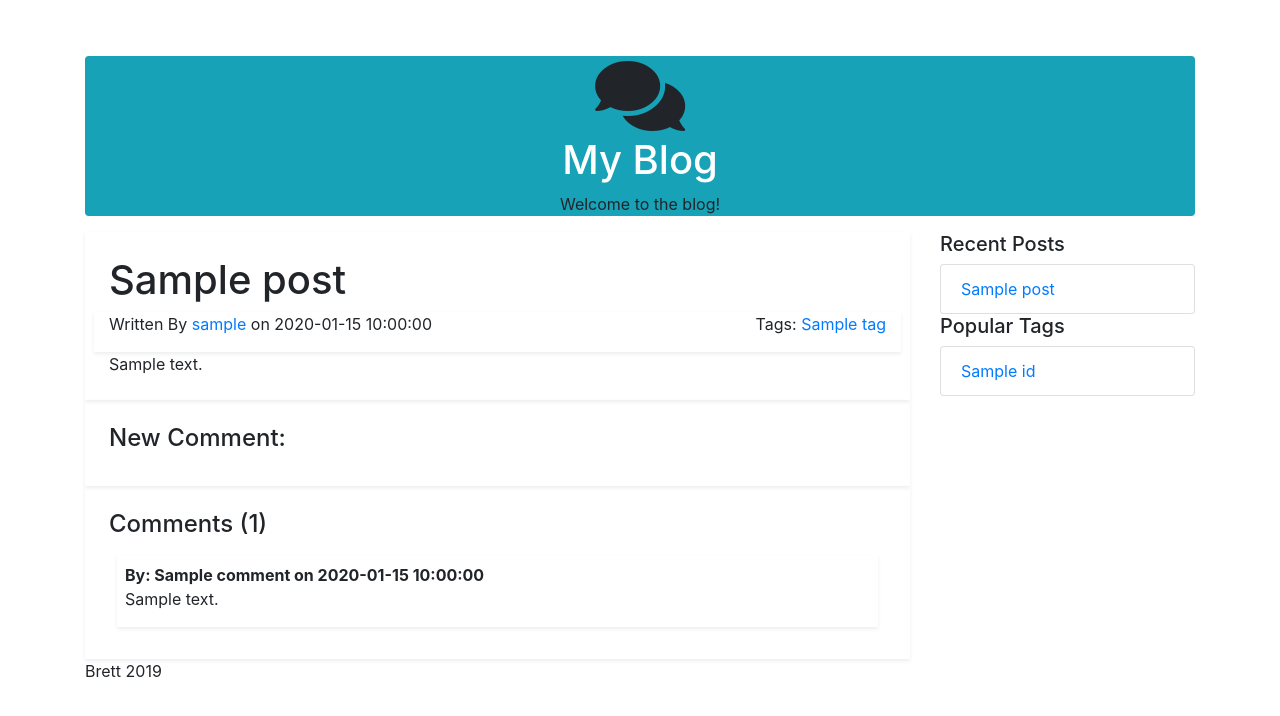
After one commit to bretjensen/masterflask, a Flask app: template templates/post.html in a window 1280 px wide. The commit adds this page. Shown: the top 716 px of the page. Run offline with Flask 2, Linux system fonts and the light colour scheme; tables that the repository leaves empty hold one stand-in row (values such as "Sample post"); the template is opened without the code that fills it: values that come from a table or form of the project are taken from there, most other values are stand-ins (such as "Sample title", 1, 10 or a date in 2020); form fields are guessed from the names that the template uses; some libraries are stand-ins or nearby versions.

Commit message:
Finish the pages

```diff
--- a/main.py
+++ b/main.py
@@ -109,6 +109,16 @@ def home(page=1):
 @app.route('/post/<int:post_id>')
 def post(post_id):
     post = Post.query.get_or_404(post_id)
+    tags = post.tags
+    recent, top_tags = sidebar_data()
+
+    return render_template(
+        'post.html',
+        post=post,
+        tags=tags,
+        recent=recent,
+        top_tags=top_tags
+    )
 
 
 @app.route('/posts_by_user/<string:username>')
@@ -125,5 +135,19 @@ def posts_by_user(username):
     top_tags=top_tags
 )
 
+@app.route('/posts_by_tag/<string:tag_name>')
+def posts_by_tag(tag_name):
+    tag = Tag.query.filter_by(title=tag_name).first_or_404()
+    posts = tag.posts.order_by(Post.publish_date.desc()).all()
+    recent, top_tags = sidebar_data()
+
+    return render_template(
+        'tag.html',
+        tag=tag,
+        posts=posts,
+        recent=recent,
+        top_tags=top_tags
+    )
+
 if __name__ == "__main__":
     app.run()
--- /dev/null
+++ b/templates/navbar.html
@@ -0,0 +1,26 @@
+<nav class="navbar navbar-expand-lg navbar-dark">
+    <div class="collapse navbar-collapse" id="navbarSupprotedContent">
+        <ul class="navbar-nav mr-auto">
+            <li class="nav-item active">
+                <a class="nav-link" href="{{ url_for('home') }}">Home <span class="sr-only">(current)</span></a>
+            </li>
+        </ul>
+        <ul class="navbar-nav ml-auto">
+            <li class="nav-item">
+                <a class="nav-link" href="{{ url_for('home') }}"></a>
+            </li>
+            <li class="nav-item">
+                <a class="nav-link" href="#">>
+                <i class="fa fa-fw fa-sign-out"></i>Logout</a>
+            </li>
+            <li class="nav-item">
+                <a class="nav-link" href="#">
+                <i class="fa fa-fw fa-sign-in"></i>Login</a>
+            </li>
+            <li class="nav-item">
+                <a class="nav-link" href="#">
+                <i class="fa fa-fw fa-sign-in"></i>Register</a>
+            </li>
+        </ul>
+    </div>
+</nav>
--- /dev/null
+++ b/templates/post.html
@@ -0,0 +1,81 @@
+{% extends "base.html" %}
+{% block title %}{{ post.title }}{% endblock %}
+{% block leftbody %}
+<div class="p-4 shadow-sm">
+    <div class="row">
+        <div class="col">
+            <h1>{{ post.title }}</h1>
+        </div>
+    </div>
+    <div class="row shadow-sm">
+        <div class="col-lg-6">
+            <p>Written By <a href="{{ url_for('posts_by_user', username=post.user.username) }}">{{ post.user.username }}</a> on {{ post.publish_date }}</p>
+        </div>
+        <div class="col-lg-6">
+            <p class="text-right"> Tags: {% for tag in tags %}
+                    <a href="{{ url_for('posts_by_tag', tag_name=tag.title) }}">{{tag.title}}</a>
+                {% endfor %}
+            </p>
+        </div>
+    </div>
+    <div class="row">
+        <div class="col">
+            {{ post.text | safe }}
+        </div>
+    </div>
+</div>
+<div class="p-4 shadow-sm">
+    <div class="row">
+        <div class="col">
+            <h4>New Comment:</h4>
+        </div>
+    </div>
+    <div class="row">
+        <div class="col">
+            <!-- <form method="POST" action="{{ url_for('post', post_id=post.id) }}">
+                {{ form.hidden_tag() }}
+                <div class="form-group">
+                    {{ form.name.label }}
+                    {% if form.name.errors %}
+                        {% for e in form.name.errors %}
+                            <p class="help-block">{{ e }}</p>
+                        {% endfor %}
+                    {% endif %}
+                    {{ form.name(class_='form-control') }}
+                </div>
+                <div class="form-group">
+                    {{ form.text.label }}
+                    {% if form.text.errors %}
+                        {% for e in form.text.errors %}
+                            <p class="help-block">{{ e }}</p>
+                        {% endfor %}
+                    {% endif %}
+                    {{ form.text(class_='form-control') }}
+                </div>
+                <input class="btn btn-primary" type="submit" value="Add Comment">
+            </form> -->
+        </div>
+    </div>
+</div>
+<div class="p-4 shadow-sm">
+    <div class="row">
+        <div class="col">
+            <h4>Comments ({{ comments | length }})</h4>
+        </div>
+    </div>
+    <div class="row p-2">
+        <div class="col">
+            {% if comments | length == 0 %}
+            <p>There are no comments for this post.</p>
+            {% else %}
+                {% for comment in comments %}
+                <div class="shadow-sm p-2">
+                    <dt>By: {{ comment.name }} on {{ comment.date }}</dt>
+                    <dd>{{ comment.text }}</dd>
+                </div>
+                {% endfor %}
+            {% endif %}
+        </div>
+    </div>
+</div>
+{% endblock %}
--- /dev/null
+++ b/templates/rightbody.html
@@ -0,0 +1,24 @@
+<div class="row">
+    <div class="col">
+        <h5>Recent Posts</h5>
+    </div>
+</div>
+<ul class="list-group">
+    {% for post in recent %}
+        <li class="list-group-item">
+            <a href="{{ url_for('post', post_id=post.id) }}">{{ post.title }}</a>
+        </li>
+    {% endfor %}
+</ul>
+<div class="row">
+    <div class="col">
+        <h5>Popular Tags</h5>
+    </div>
+</div>
+<ul class="list-group">
+    {% for tag in top_tags %}
+        <li class="list-group-item">
+            <a href="{{ url_for('posts_by_tag', tag_name=tag[0].title) }}">{{ tag[0].title }}</a>
+        </li>
+    {% endfor %}
+</ul>
```
Also changed, not shown: templates/macros.html (+42 -2 lines).
